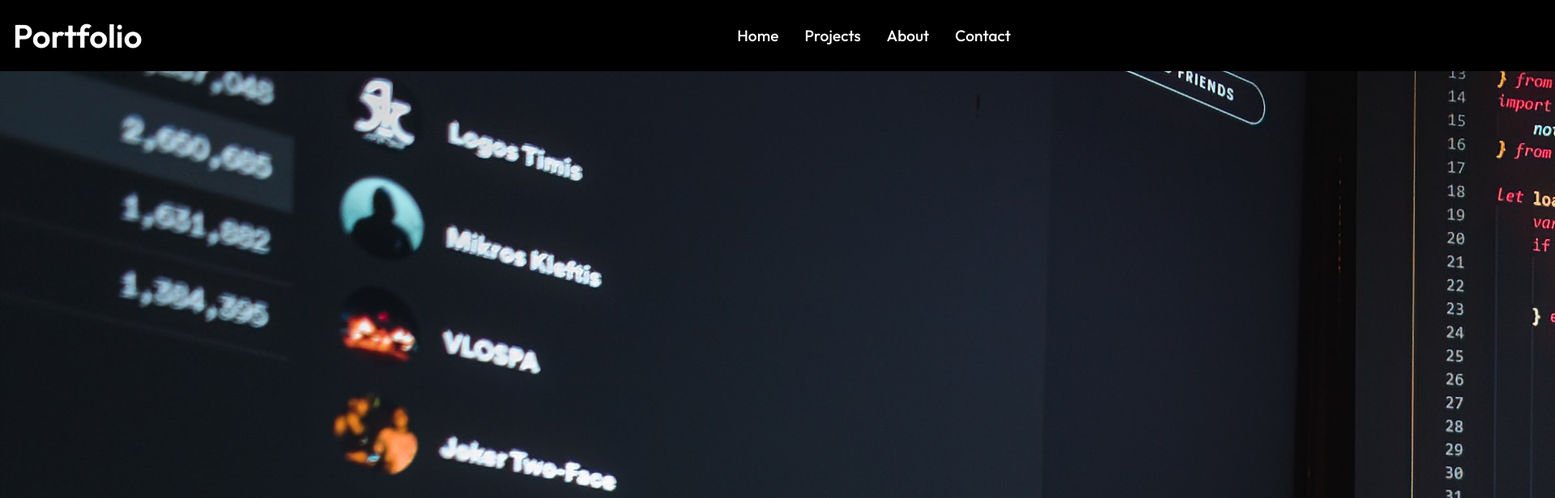
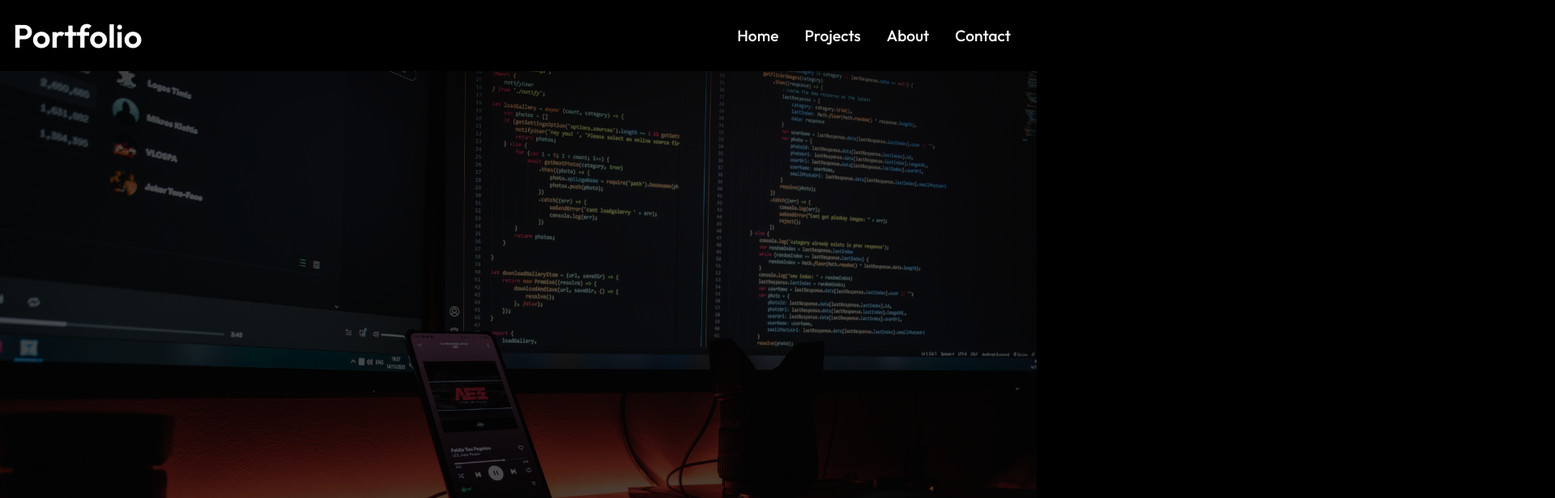
Before and after one commit to fmfahath/portfolio-2, a React (Create React App) app: page / in a window 1280 px wide. Shown: the top 616 px of the page at 81% size, 1920 px wide, since content can reach past the window. Built offline with nearby package versions, Linux system fonts and the light colour scheme.

Commit message:
HeroImg - 2 (background img positioned / mask layer added)

```diff
--- a/src/components/HeroImg.js
+++ b/src/components/HeroImg.js
@@ -7,7 +7,7 @@ const HeroImg = () => {
     return (
         <div className='hero'>
             <div className='mask'>
-                <img src={heroImg} alt='hero-img'></img>
+                <img className='hero-img' src={heroImg} alt='hero-img'></img>
             </div>
             <div className='hero-content'>
                 <p>HI,I'M A FREEELANCER</p>
--- a/src/components/heroImg.css
+++ b/src/components/heroImg.css
@@ -0,0 +1,24 @@
+.mask{
+    width: 100%;
+    height: 100vh;
+    position: relative;
+}
+
+.hero-img{
+    width: 100%;
+    height: 100%;
+    background-size: cover;
+    background-position: center;
+    object-fit: cover;
+}
+
+.mask::after{
+    content: "";
+    width: 100%;
+    height: 100%;
+    background-color: #000;
+    position: absolute;
+    top: 0;
+    left:0;
+    opacity: 0.7;
+}
```
